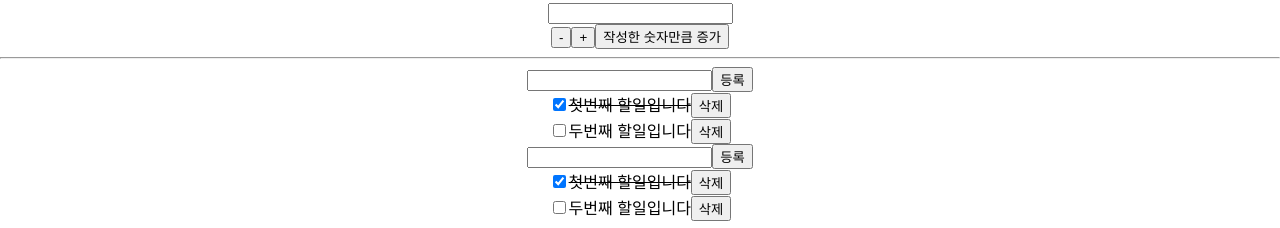
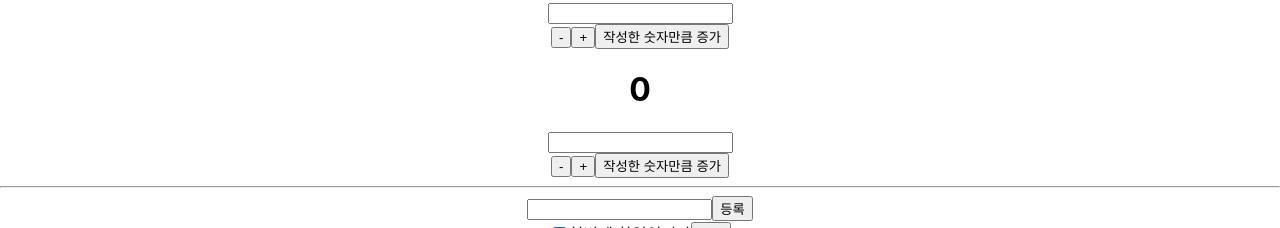
Before and after one commit to hj-Seong/react-redux, a React (Create React App) app: page / in a window 1280 px wide. Shown: the part 348-576 px from the top of the page. Built offline with nearby package versions, Linux system fonts and the light colour scheme; no server answers.

Commit message:
리덕스 미들웨어 - redux-saga

```diff
--- a/package.json
+++ b/package.json
@@ -14,6 +14,7 @@
     "redux": "^4.2.0",
     "redux-devtools-extension": "^2.13.9",
     "redux-logger": "^3.0.6",
+    "redux-saga": "^1.1.3",
     "redux-thunk": "^2.4.1",
     "web-vitals": "^2.1.4"
   },
--- a/src/App.js
+++ b/src/App.js
@@ -2,6 +2,7 @@ import "./App.css";
 import CounterContainer from "./containers/ConterContainer";
 import CounterHookContainer from "./containers/ConterHookContainer";
 import CounterAsycContainer from "./containers/CounterAsycContainer";
+import CounterSagaContainer from "./containers/CounterSagaContainer";
 import NewsItemAsycContainer from "./containers/NewsItemAsycContainer";
 import TodosContainer from "./containers/TodosContainer";
 import TodocHookContainer from "./containers/TodosHookContainer";
@@ -13,6 +14,7 @@ function App() {
       <CounterContainer />
       <CounterHookContainer />
       <CounterAsycContainer />
+      <CounterSagaContainer />
       <hr></hr>
       <TodosContainer />
       <TodocHookContainer />
--- /dev/null
+++ b/src/containers/CounterSagaContainer.jsx
@@ -0,0 +1,16 @@
+import { useCallback } from "react";
+import { useDispatch, useSelector } from "react-redux";
+import Counter from "../components/Counter";
+import { decreaseAsync, increaseAsync } from "../modules/counterSaga";
+
+const CounterSagaContainer = () => {
+  const number = useSelector((state) => state.counterSagaReducer.number);
+  const dispatch = useDispatch();
+
+  const onIncrease = useCallback(() => dispatch(increaseAsync()), [dispatch]);
+  const onDecrease = useCallback(() => dispatch(decreaseAsync()), [dispatch]);
+
+  return <Counter number={number} onIncrease={onIncrease} onDecrease={onDecrease} />;
+};
+
+export default CounterSagaContainer;
--- a/src/index.js
+++ b/src/index.js
@@ -10,13 +10,16 @@ import ReactDOM from "react-dom/client";
 import "./index.css";
 import App from "./App";
 import reportWebVitals from "./reportWebVitals";
-import rootReducer from "./modules";
+import rootReducer, { rootSaga } from "./modules";
 //import loggerMiddleware from "./lib/loggerMiddleware";
 import { createLogger } from "redux-logger";
 import ReduxThunk from "redux-thunk";
+import createSagaMiddleware from "@redux-saga/core";
 
 const logger = createLogger();
-const store = createStore(rootReducer, applyMiddleware(logger, ReduxThunk));
+const sagaMiddleware = createSagaMiddleware();
+const store = createStore(rootReducer, applyMiddleware(logger, ReduxThunk, sagaMiddleware));
+sagaMiddleware.run(rootSaga);
 const root = ReactDOM.createRoot(document.getElementById("root"));
 root.render(
   <React.StrictMode>
--- a/src/modules/counter.js
+++ b/src/modules/counter.js
@@ -11,6 +11,8 @@ const DIFF = "counter/DIFF";
 // 액션 함수 : 액션에 들어갈 값이 바뀔 때 쉽게 사용하기 위함
 export const increase = () => ({ type: INCREASE });
 export const decrease = () => ({ type: DECREASE });
+
+// 값을 가져오는 함수는 매개변수 값을 넣어서 작성 : (diff) => ({ type: SETDIFF, payload: diff })
 export const setDiff = (diff) => ({ type: SETDIFF, payload: diff });
 export const onDiff = () => ({ type: DIFF });
 
--- a/src/modules/counterAsyc.js
+++ b/src/modules/counterAsyc.js
@@ -14,6 +14,7 @@ export const increase = () => ({ type: INCREASE });
 export const decrease = () => ({ type: DECREASE });
 
 // 비동기 함수 > Thunk생성함수: 함수를 한 번 감싸서 내보내줌
+// 리액트 미들웨어를 통해 바로 값이 실행되지않게 막음
 export const increaseAsyc = () => (dispatch) => {
   setTimeout(() => {
     dispatch(increase());
--- /dev/null
+++ b/src/modules/counterSaga.js
@@ -0,0 +1,73 @@
+// redux-saga를 이용하여 1초뒤에 값이 증가하는 비동기함수 만들기
+// redux-saga에서 delay, put 함수를 가져옴
+import { delay, put, takeEvery, takeLatest } from "redux-saga/effects";
+
+const INCREASE = "counter/INCREASE";
+const DECREASE = "coutner/DECREASE";
+const SETDIFF = "counter/SETDIFF";
+const DIFF = "counter/DIFF";
+// 비동기를 위한 액션 이름 추가
+const INCREASE_ASYNC = "counter/INCREASE_ASYNC";
+const DECREASE_ASYNC = "coutner/DECREASE_ASYNC";
+
+export const increase = () => ({ type: INCREASE });
+export const decrease = () => ({ type: DECREASE });
+export const setDiff = (diff) => ({ type: SETDIFF, payload: diff });
+export const onDiff = () => ({ type: DIFF });
+// 비동기를 위한 액션 생성함수
+export const increaseAsync = () => ({ type: INCREASE_ASYNC });
+export const decreaseAsync = () => ({ type: DECREASE_ASYNC });
+
+// 제러널함수 생성
+function* increaseSaga() {
+  //('redux-saga/effects'에서 들고옴)
+  yield delay(1000); // 1초 기다림
+  yield put(increase()); // put은 액션을 디스패치해줌
+}
+function* decreaseSaga() {
+  yield delay(1000);
+  yield put(decrease());
+}
+
+// 작성해준 기능이 들어간 제너럴 함수를 어떤식으로 실행할지 내보내는 함수
+export function* counterSaga() {
+  yield takeEvery(INCREASE_ASYNC, increaseSaga);
+  yield takeLatest(DECREASE_ASYNC, decreaseSaga);
+}
+
+// 초기 상태
+const initalState = {
+  number: 0,
+  diff: 0,
+};
+
+// 리듀서 함수 ,상태값을 변화시키는 함수
+// 이때 state는 기본값을 넣어서 사용
+function counterSagaReducer(state = initalState, action) {
+  switch (action.type) {
+    case INCREASE:
+      return {
+        ...state,
+        number: state.number + 1,
+      };
+    case DECREASE:
+      return {
+        ...state,
+        number: state.number - 1,
+      };
+    case SETDIFF:
+      return {
+        ...state,
+        diff: parseInt(action.payload),
+      };
+    case DIFF:
+      return {
+        ...state,
+        number: state.number + state.diff,
+      };
+    default:
+      return state;
+  }
+}
+
+export default counterSagaReducer;
--- a/src/modules/index.js
+++ b/src/modules/index.js
@@ -2,18 +2,29 @@
 // redux 모듈에서 combineReducers를 가져옴
 // redux와 react-redux 두 개 설치후 사용
 import { combineReducers } from "redux";
+// 리덕스 사가의 이펙트를 들고옴
+import { all } from "redux-saga/effects";
 
 // 작성한 리덕스 모듈을 가져옴
 import counter from "./counter";
 import todos from "./todos";
 import counterAsyc from "./counterAsyc";
 import newapi from "./newapi";
+// 리덕스 사가를 이용한 export 를 가져옴
+// default로 export 한 경우 : {} 없이 들고옴, 이름을 바꿀수 있음
+// export만 한 경우 : {} 를 통해서 동일한 이름으로 들고옴
+import counterSagaReducer, { counterSaga } from "./counterSaga";
 
 const rootReducer = combineReducers({
   counter,
   counterAsyc,
   todos,
   newapi,
+  counterSagaReducer,
 });
 
+export function* rootSaga() {
+  yield all([counterSaga()]);
+}
+
 export default rootReducer;
```
Also changed, not shown: 1 other file (tests, documents, lock files or other folders).
